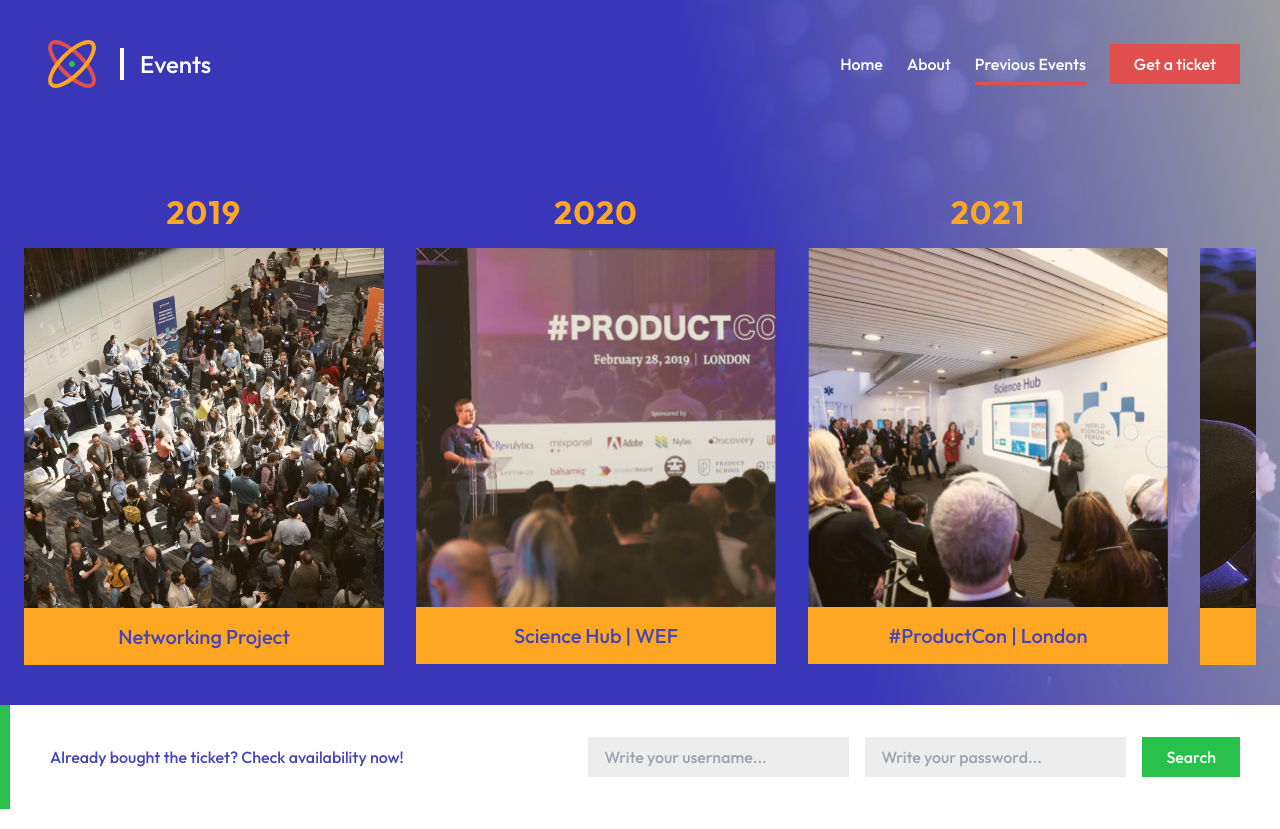
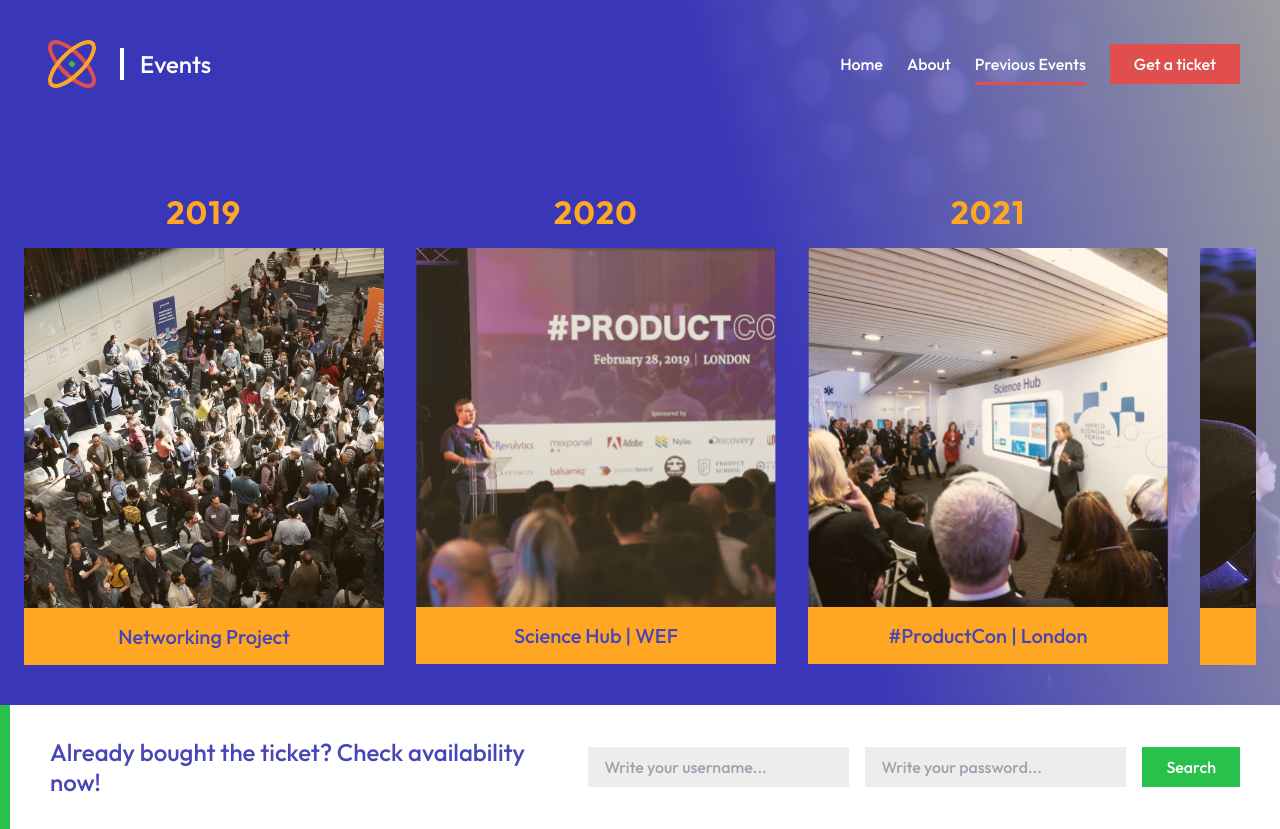
Before and after one commit to adriel-mp3/events, a React (Vite) app: page /previous-events in a window 1280 px wide. Built offline with nearby package versions, Linux system fonts and the light colour scheme.

Commit message:
:recycle: refactor: replace default font-size and font-weight tailwind classes with project design system

```diff
--- a/src/components/Footer/Footer.jsx
+++ b/src/components/Footer/Footer.jsx
@@ -26,7 +26,7 @@
             modal ? "justify-between " : "justify-between w-screen"
           } `}
         >
-          <p className="2xl:text-3xl text-2xl text-purple-100">
+          <p className="2xl:text-3xl text-2xl-bold text-purple-100">
             Already bought the ticket? Check availability now!
           </p>
           {mobile && (
```
